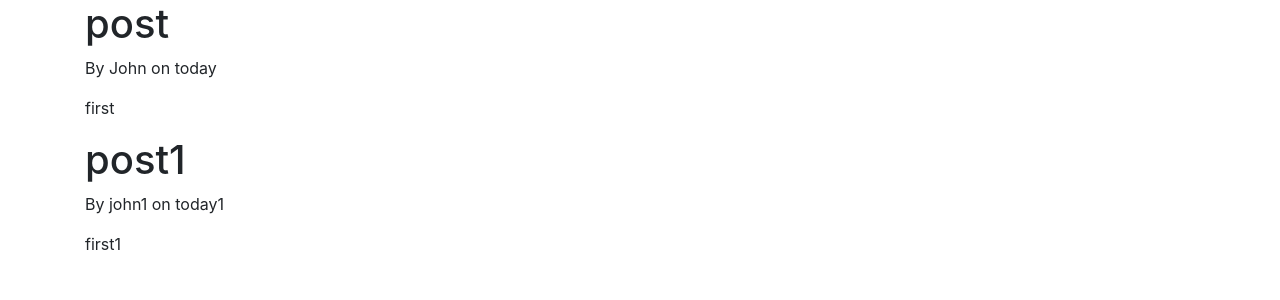
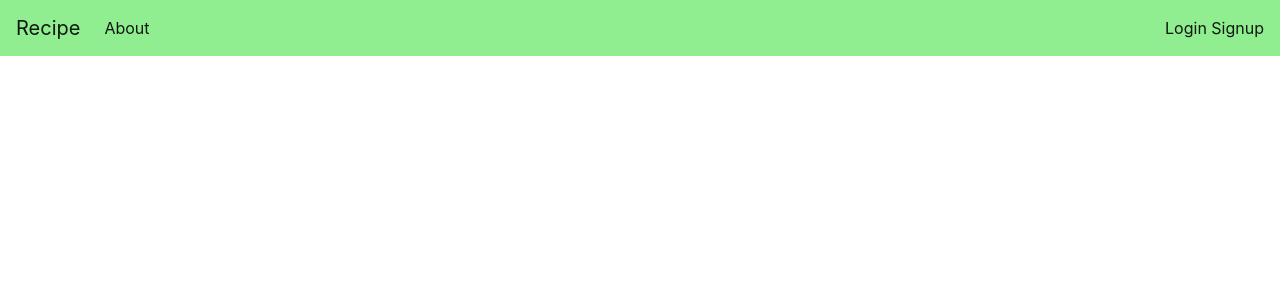
Before and after one commit to Halleys-Comet/Recipe-Mod, a Django app: page / in a window 1280 px wide. Shown: the top 300 px of the page. Run offline with Django 3.2, Linux system fonts and the light colour scheme; some libraries are stand-ins or nearby versions.

Commit message:
add login routes and nav bar

```diff
--- a/recipe_mod/recipe_collective/templates/recipe_collective/base.html
+++ b/recipe_mod/recipe_collective/templates/recipe_collective/base.html
@@ -1,3 +1,5 @@
+{% load static %}
+
 <!DOCTYPE html>
 <html lang="en">
 <head>
@@ -9,6 +11,7 @@
     <!-- Bootstrap CSS -->
     <link rel="stylesheet" href="https://stackpath.bootstrapcdn.com/bootstrap/4.3.1/css/bootstrap.min.css" integrity="sha384-ggOyR0iXCbMQv3Xipma34MD+dH/1fQ784/j6cY/iJTQUOhcWr7x9JvoRxT2MZw1T" crossorigin="anonymous">
 
+    <link rel="stylesheet" type="text/css" href="{% static 'recipe_collective' %}">
 
     {% if title %}
         <title>Recipe Blog - {{ title }}</title>
@@ -23,6 +26,31 @@
 </head>
 
 <body>
+
+    <nav class="navbar navbar-expand-lg navbar-light" style="background-color: lightgreen">
+        <a class="navbar-brand" href="/">Recipe</a>
+        <button class="navbar-toggler" type="button" data-toggle="collapse" data-target="#navbarText" aria-controls="navbarText" aria-expanded="false" aria-label="Toggle navigation">
+          <span class="navbar-toggler-icon"></span>
+        </button>
+        <div class="collapse navbar-collapse" id="navbarText">
+          <ul class="navbar-nav mr-auto">
+            <li class="nav-item active">
+              <a class="nav-link" href="{% url 'collective-about' %}">About<span class="sr-only">(current)</span></a>
+            </li>
+            <li class="nav-item">
+              <a class="nav-link" href="#"></a>
+            </li>
+            <li class="nav-item">
+              <a class="nav-link" href="#"></a>
+            </li>
+          </ul>
+          <span class="navbar-text">
+            <a href="{% url 'collective-login' %}">Login</a>
+            <a href="#">Signup</a>
+          </span>
+        </div>
+      </nav>
+
     <div class="container">
     {% block content %}{% endblock %}
     </div>
--- a/recipe_mod/recipe_collective/templates/recipe_collective/home.html
+++ b/recipe_mod/recipe_collective/templates/recipe_collective/home.html
@@ -1,9 +1,6 @@
 {% extends "recipe_collective/base.html" %}
 {% block content %}
     {% for post in posts %}
-    <h1>{{ post.title }}</h1>
-    <p> By {{ post.author }} on {{ post.date_posted}}</p>
-    <p>{{ post.content }}</p>
     {% endfor %}
 
 {% endblock content %}
--- a/recipe_mod/recipe_collective/urls.py
+++ b/recipe_mod/recipe_collective/urls.py
@@ -4,4 +4,5 @@ from . import views
 urlpatterns = [
     path('', views.home, name='collective-home'),
     path('about/', views.about, name='collective-about'),
+    path('login/', views.login, name='collective-login'),
 ]
--- a/recipe_mod/recipe_collective/views.py
+++ b/recipe_mod/recipe_collective/views.py
@@ -24,3 +24,6 @@ def home(request):
 
 def about(request):
     return render(request, 'recipe_collective/about.html', {'title': 'About'})
+
+def login(request):
+    return render(request, 'recipe_collective/login.html', {'title': 'Login'})
```
Also changed, not shown: recipe_mod/recipe_collective/templates/recipe_collective/login.html (added, +15 -0 lines), recipe_mod/recipe_collective/static/recipe_collective/main.css (added).
